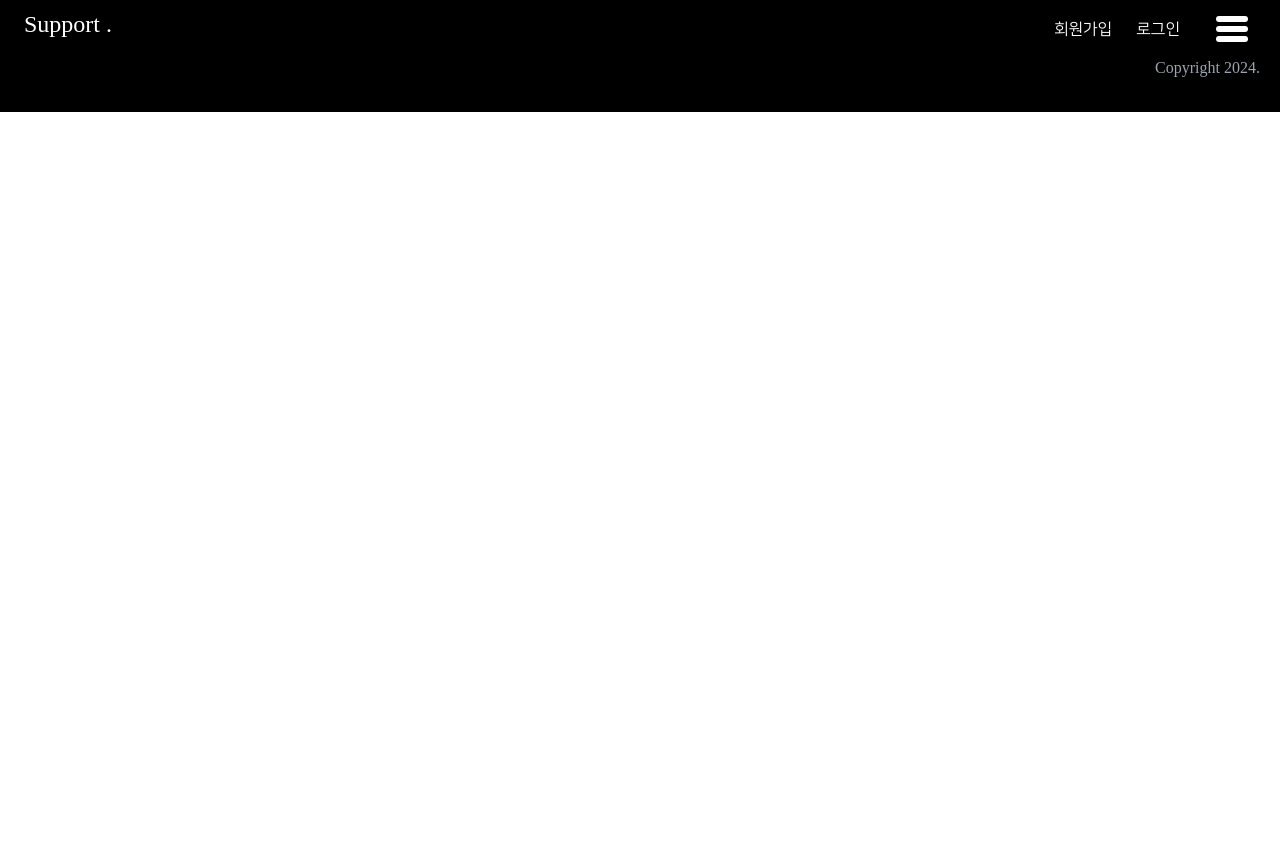
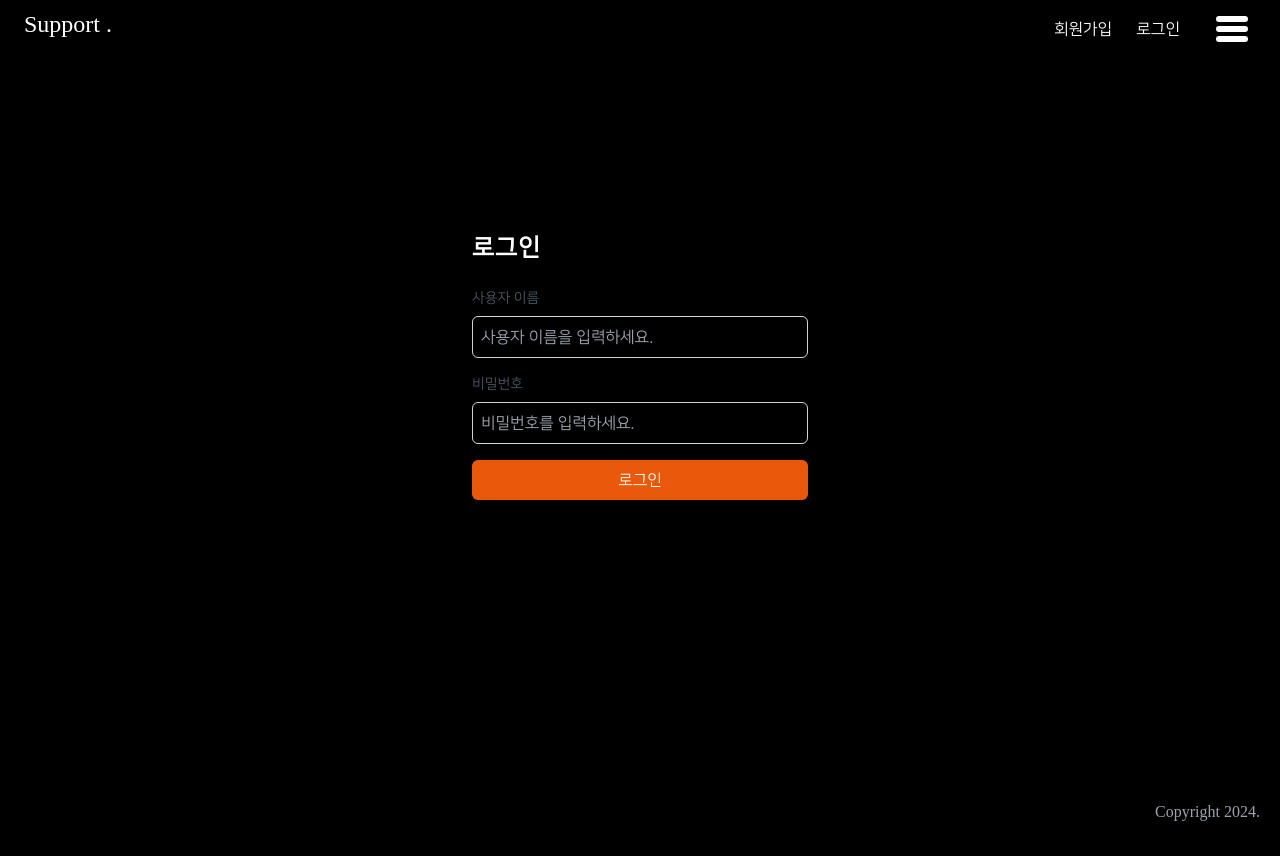
Before and after one commit to kutaelee/support-web, a React (Create React App) app in the folder src/main/reactfront/: page /login in a window 1280 px wide. Before the commit the page ends 800 px from the top, so only its background shows below. Built offline with nearby package versions, Linux system fonts and the light colour scheme; a web font is replaced by a local one.

Commit message:
login page add , menu (color,transition) modify , header position modify

```diff
--- a/src/main/reactfront/src/App.js
+++ b/src/main/reactfront/src/App.js
@@ -7,6 +7,7 @@ import MyPage from 'pages/mypage';
 import Header from 'pages/header';
 import Footer from 'pages/footer';
 import Join from 'pages/join';
+import Login from 'pages/login';
 
 function App() {
   return (
@@ -16,6 +17,7 @@ function App() {
         <Route path='/' element={<Home />} />
         <Route path='/home' element={<Home />} />
         <Route path='/join' element={<Join />} />
+        <Route path='/login' element={<Login />} />
         <Route path='/mypage' element={<MyPage />} />
       </Routes>
       <Footer />
--- a/src/main/reactfront/src/component/custInputBox.js
+++ b/src/main/reactfront/src/component/custInputBox.js
@@ -13,7 +13,7 @@ const CustInputBox = (props) => {
     } = props;
 
     return (
-        <div className='text-center'>
+        <div className='text-left'>
             <label
                 htmlFor={name}
                 className={`text-gray-500 w-32 inline-block font-NanumSquare text-lg transition-colors duration-300 text-left ' ${watch(name)
--- a/src/main/reactfront/src/component/successButton.js
+++ b/src/main/reactfront/src/component/successButton.js
@@ -3,7 +3,7 @@ import React from 'react';
 const SuccessButton = (props) => {
     return (
         <>
-        <button className='hover:bg-orange-700 bg-orange-600 text-white font-NanumSquare w-28 h-14 text-md rounded-sm tracking-wider'>{props.text}</button>
+        <button className='transition duration-300 hover:bg-orange-700 bg-orange-600 text-white font-NanumSquare w-full h-full text-md rounded-md tracking-wider'>{props.text}</button>
         </>);
 };
 
--- a/src/main/reactfront/src/pages/header.js
+++ b/src/main/reactfront/src/pages/header.js
@@ -47,7 +47,7 @@ const Header = () => {
 
 
   return (
-    <div className='h-14 bg-black'>
+    <div className='h-14 bg-black fixed z-10'>
       {/* menu list */}
       <div
         className={`w-full md:w-80 h-full shadow-2xl fixed right-0 rounded-l-lg z-10 transition-opacity ${
@@ -58,17 +58,18 @@ const Header = () => {
         <div className='h-96 pt-40 select-none text-center'>
 
           {menuList.map((menu) => (
-            <div key={menu.name} onClick={() => toggleSubMenu(menu.name)} className={` hover:cursor-pointer text-2xl font-NanumSquare`}>
+            <div key={menu.name} onClick={() => toggleSubMenu(menu.name)} className={`hover:cursor-pointer text-2xl font-NanumSquare`}>
              <span className={` w-full ${
-              menu.isSubMenuVisible ? 'bg-gray-800 text-white':'text-black'}  block`}>{menu.name}</span>
+              menu.isSubMenuVisible ? 'bg-gray-950 text-white':'text-black'} tracking-wider font-semibold block`}>{menu.name}</span>
               <div
                 onClick={(e) => {
                   e.stopPropagation();
                 }}
 
-                className={`bg-gray-600 pt-3 text-center overflow-hidden transition-max-height ease-in-out duration-150  ${
-                  menu.isSubMenuVisible ? ' max-h-full opacity-100' : 'max-h-0 opacity-0'
+                className={`bg-gray-700 pt-3 text-center overflow-hidden  transition-max-height ease-in-out duration-300 tracking-wide ${
+                  menu.isSubMenuVisible ? 'max-h-svh opacity-100' : 'max-h-0 opacity-0'
                 }`}
+
               >
                 {menu.subMenus.map((subMenu) => (
 
--- a/src/main/reactfront/src/pages/home.js
+++ b/src/main/reactfront/src/pages/home.js
@@ -6,7 +6,7 @@ const Home = (props) => {
   const navigate = useNavigate();
 
   return (
-    <div className="bg-black">
+    <div className="bg-black z-0">
       <MainGrid imgWidth="1000px" imgSrc={`${mainGrid1}`}/>
       <MainGrid imgWidth="1920px" imgSrc={`${mainGrid1}`}/>
       <MainGrid imgWidth="1024" imgSrc={`${mainGrid1}`}/>
--- a/src/main/reactfront/src/pages/join.js
+++ b/src/main/reactfront/src/pages/join.js
@@ -46,10 +46,11 @@ const Join = () => {
 
     return (
         <div>
-            <h2
-                className='text-white absolute w-full text-center text-3xl font-NanumExBold tracking-wider select-none'>JOIN</h2>
+
             <div className='bg-black h-screen flex justify-center items-center'>
-                <div className='w-1/4 h-5/6 rounded-xl'>
+                <div className='w-1/4 rounded-xl'>
+                <h2
+                className='text-white block w-full text-left text-2xl font-NanumSquare font-semibold tracking-wider select-none mb-5'>회원가입</h2>
                     <form onSubmit={handleSubmit(onSubmit)}>
                         {
                             inputBoxInfo.map((item) => (
@@ -69,7 +70,7 @@ const Join = () => {
                                     }}/>
                             ))
                         }
-                        <div className='font-NanumSquare text-center'>
+                        <div className='font-NanumSquare text-left'>
                             <label
                                 htmlFor='ranks'
                                 className={`w-32 inline-block text-lg text-left ${watch('ranks')
@@ -97,7 +98,7 @@ const Join = () => {
                                     }</p>
                             </div>
                         </div>
-                        <div className='text-right w-full pr-12 pt-2'>
+                        <div className='w-full text-center h-16 mt-2'>
                             <SuccessButton type='submit' text='회원가입'></SuccessButton>
 
                         </div>
--- /dev/null
+++ b/src/main/reactfront/src/pages/login.js
@@ -0,0 +1,55 @@
+import React from 'react';
+import { useForm } from 'react-hook-form';
+
+const Login = () => {
+  const { register, handleSubmit ,watch } = useForm();
+
+  const onSubmit = (data) => {
+    // 여기에서 폼 데이터를 처리합니다.
+    console.log(data);
+  };
+
+  return (
+    <div className='min-h-screen flex items-center justify-center bg-black text-white font-NanumSquare'>
+      <div className='max-w-sm w-full p-6 bg-black shadow-md rounded-md h-96'>
+        <h2 className='text-2xl font-semibold mb-6 tracking-wider'>로그인</h2>
+        <form onSubmit={handleSubmit(onSubmit)}>
+          <div className='mb-4'>
+            <label htmlFor='username' className={`transition text-gray-600  block text-sm mb-2 ${watch('username') ? 'text-white' : 'text-gray-600'}`}>
+              사용자 이름
+            </label>
+            <input
+              type='text'
+              id='username'
+              name='username'
+              {...register('username')}
+              className='w-full p-2 border border-gray-300 rounded-md bg-black text-white'
+              placeholder='사용자 이름을 입력하세요.'
+            />
+          </div>
+          <div className='mb-4'>
+            <label htmlFor='password' className='block text-gray-600 text-sm font-NanumSquare mb-2'>
+              비밀번호
+            </label>
+            <input
+              type='password'
+              id='password'
+              name='password'
+              {...register('password')}
+              className='w-full p-2 border border-gray-300 rounded-md bg-black text-white'
+              placeholder='비밀번호를 입력하세요.'
+            />
+          </div>
+          <button
+            type='submit'
+            className='w-full bg-orange-600 text-white py-2 rounded-md hover:bg-orange-700 transition duration-300'
+          >
+            로그인
+          </button>
+        </form>
+      </div>
+    </div>
+  );
+};
+
+export default Login;
--- a/src/main/reactfront/tailwind.config.js
+++ b/src/main/reactfront/tailwind.config.js
@@ -6,6 +6,9 @@ module.exports = {
   theme: {
 
     extend: {
+      transitionProperty: {
+        'max-height': 'max-height'
+      },
       fontFamily:{
         'NanumExBold': ['Nanum-ExBold'],
         'NanumRegular': ['Nanum-Regular'],
```
